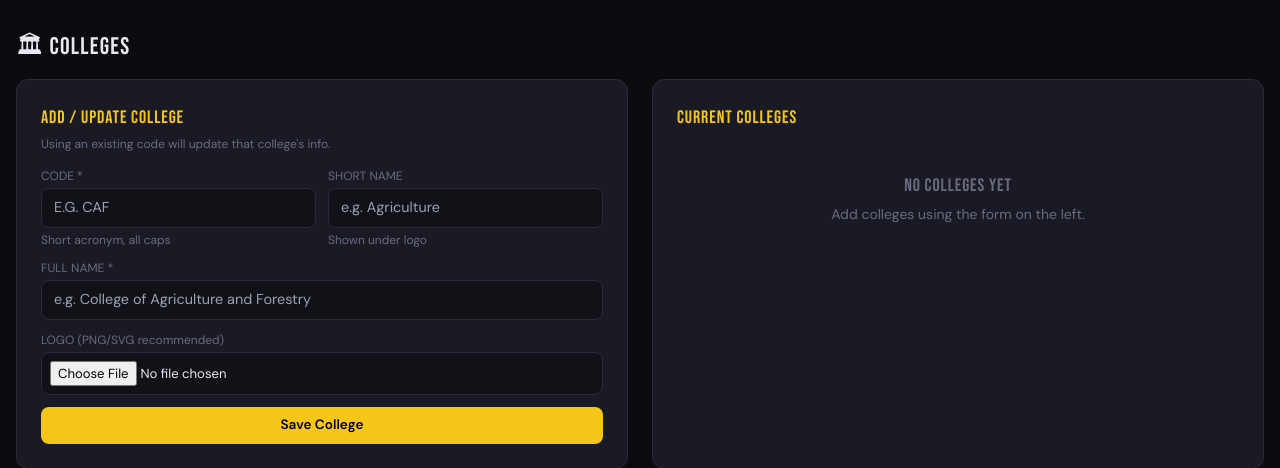
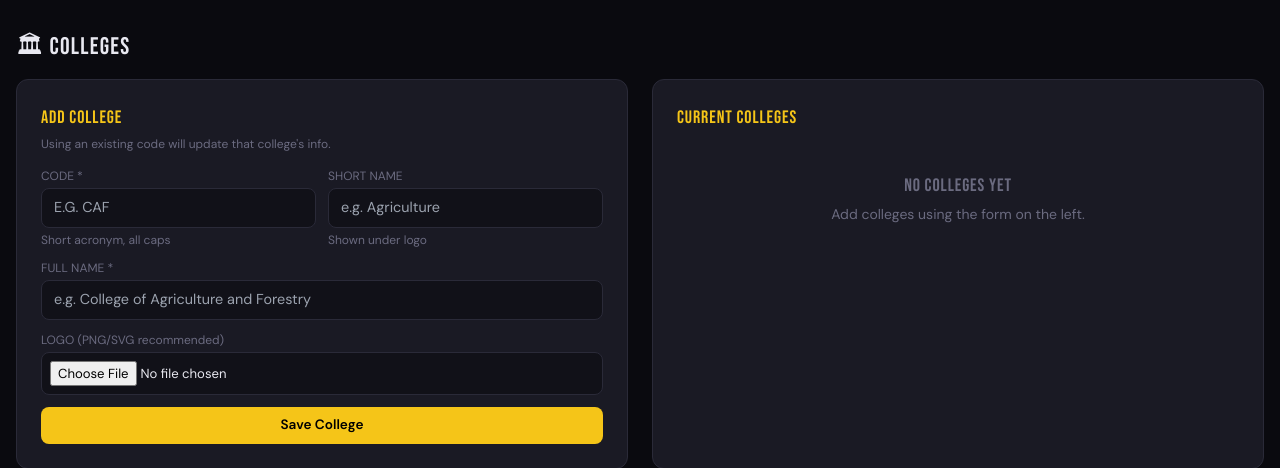
Before and after one commit to jaysonkeito/intratrack, a Django app: page /admin-panel/ in a window 1280 px wide. Shown: the part 669-1137 px from the top of the page. Run offline with Django 5.2, Linux system fonts and the light colour scheme; the visitor is signed in with stand-in values (Sample User, id 1); data comes from the database, SQL or seed files in the repository; data that the repository does not hold is empty; some libraries are stand-ins or nearby versions.

Commit message:
Changes in Admin UI

```diff
--- a/core/templates/core/admin_dashboard.html
+++ b/core/templates/core/admin_dashboard.html
@@ -83,7 +83,7 @@
 
   <!-- Add / Update College Form -->
   <div class="card p-6">
-    <h3 class="font-display text-lg mb-1" style="color:var(--gold);">ADD / UPDATE COLLEGE</h3>
+    <h3 class="font-display text-lg mb-1" style="color:var(--gold);">ADD COLLEGE</h3>
     <p class="text-xs mb-4" style="color:var(--muted);">Using an existing code will update that college's info.</p>
     <form method="POST" action="/admin-panel/college/create/" enctype="multipart/form-data" class="flex flex-col gap-3">
       {% csrf_token %}
```
